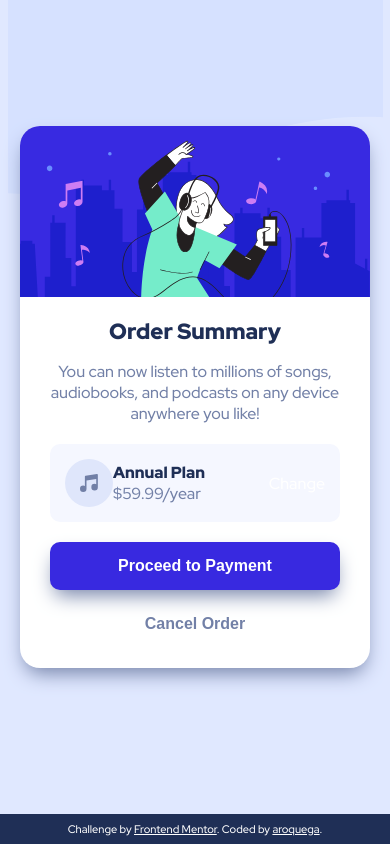
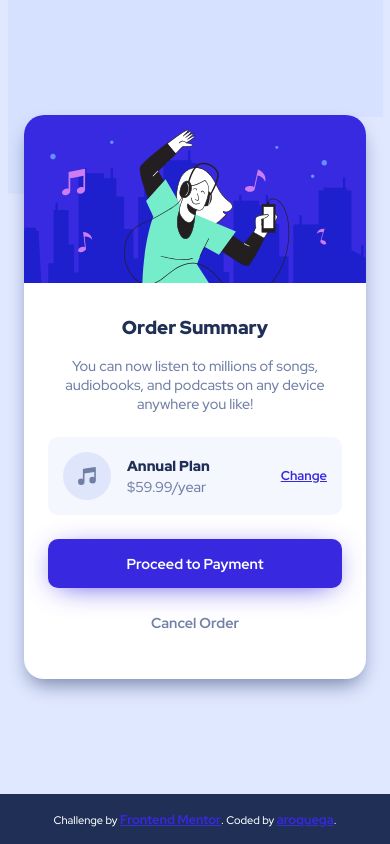
Before and after one commit to aroquega/order-summary-component-main, a plain HTML site: page index.html in a window 390 px wide. Drawn offline with Linux system fonts and the light colour scheme.

Commit message:
chore: Arregla los estilos en mobile

```diff
--- a/index.html
+++ b/index.html
@@ -1,12 +1,17 @@
 <!DOCTYPE html>
 <html lang="en">
   <head>
-    <meta charset="UTF-8">
-    <meta name="viewport" content="width=device-width, initial-scale=1.0">
+    <meta charset="UTF-8" />
+    <meta name="viewport" content="width=device-width, initial-scale=1.0" />
     <!-- displays site properly based on user's device -->
 
-    <link rel="icon" type="image/png" sizes="32x32" href="./images/favicon-32x32.png">
-    <link rel="stylesheet" href="styles.css">
+    <link
+      rel="icon"
+      type="image/png"
+      sizes="32x32"
+      href="./images/favicon-32x32.png"
+    />
+    <link rel="stylesheet" href="styles.css" />
 
     <title>Frontend Mentor | Order summary card</title>
   </head>
@@ -14,38 +19,30 @@
     <div class="app">
       <main class="app__content">
         <article class="card">
-            <img class="card-image" src="images/illustration-hero.svg" alt=""/>
+          <img class="card-image" src="images/illustration-hero.svg" alt="" />
           <section class="card__body">
-                <header class="card__title">
-                    <h1 class="heading center dark-color">
-                        Order Summary
-                    </h1>
+            <header class="card__header">
+              <h1 class="text--title">Order Summary</h1>
+              <p class="paragraph">
+                You can now listen to millions of songs, audiobooks, and
+                podcasts on any device anywhere you like!
+              </p>
             </header>
-                <p class="paragraph">
-                    You can now listen to millions of songs, audiobooks, and podcasts on any
-                    device anywhere you like!
-                </p>
 
             <section class="pricing-panel">
-                    <img src="images/icon-music.svg"/>
+              <img src="images/icon-music.svg" />
               <div>
-                <span class="text--title">
-                Annual Plan
-                    </span>
-                        <span class="text--paragraph">
-                $59.99/year
-                    </span>
+                <span class="text--subtitle">Annual Plan </span>
+                <span class="paragraph"> $59.99/year </span>
               </div>
-                    <a>
-                        Change
-                    </a>
+              <a href=""> Change </a>
             </section>
 
             <section class="card__actions">
-                    <button class="button button--primary">
+              <button class="button button--primary" type="button">
                 Proceed to Payment
               </button>
-                    <button class="button button-text">
+              <button class="button button-text" type="button">
                 Cancel Order
               </button>
             </section>
@@ -54,8 +51,10 @@
       </main>
       <footer class="app__footer">
         <div class="attribution">
-            Challenge by <a href="https://www.frontendmentor.io?ref=challenge" target="_blank">Frontend Mentor</a>.
-            Coded by <a href="#">aroquega</a>.
+          Challenge by
+          <a href="https://www.frontendmentor.io?ref=challenge" target="_blank"
+            >Frontend Mentor</a
+          >. Coded by <a href="#">aroquega</a>.
         </div>
       </footer>
     </div>
--- a/styles.css
+++ b/styles.css
@@ -25,7 +25,7 @@ html {
 .app {
     height: 100vh;
     display: grid;
-    grid-template-rows: 1fr 50px;
+    grid-template-rows: minmax(0px, 1fr) 50px;
     background-color: var(--pale-blue);
     background-image: url("images/pattern-background-mobile.svg");
     background-position: top center;
@@ -33,11 +33,12 @@ html {
 }
 
 .app__content {
-    place-self: center;
+    padding: 1.5rem;
+    display: grid;
+    place-content: center;
 }
 
 .app__footer {
-    margin-block-start: 20px;
     background-color: var(--dark-blue);
     color: white;
     text-align: center;
@@ -49,13 +50,22 @@ html {
 
 .card {
     border-radius: var(--round-factor);
-    margin-inline: 20px;
     box-shadow: 0px 10px 20px -5px var(--desaturated-blue);
     background-color: white;
 }
 
 .card__body {
-    padding: 20px 30px;
+    padding: 2rem 1.5rem;
+    display: flex;
+    flex-direction: column;
+    gap: 1.5rem;
+}
+
+.card__header {
+    padding-inline: 1rem;
+    display: flex;
+    flex-direction: column;
+    gap: 1rem;
 }
 
 .card-image {
@@ -72,23 +82,26 @@ html {
     gap: 10px;
 }
 
-.card__title {
-    margin-block-end: 15px;
-}
-
 .button {
+    appearance: none;
     border: none;
-    font-size: 1rem;
+    font-size: .9rem;
     padding-block: 15px;
     padding-inline: 40px;
     border-radius: 10px;
     font-weight: 700;
+    font-family: 'Red Hat Display', sans-serif;
 }
 
 .button--primary {
     background-color: var(--bright-blue);
     color: white;
-    box-shadow: 0px 10px 20px -5px var(--desaturated-blue);
+    box-shadow: 0px 5px 30px -10px var(--bright-blue);
+    transition: 200ms background-color;
+}
+
+.button--primary:hover {
+    background-color: var(--dark-blue);
 }
 
 .button-text {
@@ -112,32 +125,46 @@ html {
 
 .paragraph {
     color: var(--desaturated-blue);
-    font-size: 1rem;
+    font-size: 0.9rem;
     text-align: center;
 }
 
 .pricing-panel {
     display: flex;
     align-items: center;
+    justify-content: space-between;
     background-color: var(--very-pale-blue);
     border-radius: 10px;
     padding: 15px;
-    margin-block: 20px;
+    gap: 1rem;
+}
+
+.plan-info {
+    display: flex;
+    align-items: center;
+    gap: 0.5rem;
 }
 
 .text--title {
     font-weight: 900;
     color: var(--dark-blue);
+    text-align: center;
 }
 
-.text--paragraph {
-    color: var(--desaturated-blue);
+.text--subtitle {
+    font-weight: 900;
+    color: var(--dark-blue);
+    text-align: center;
+    font-size: 0.9rem;
 }
+
 
 .text--normal-size {
     font-size: 1rem;
 }
 
 a {
-    color: white;
+    font-size: 0.8rem;
+    font-weight: 700;
+    color: var(--bright-blue);
 }
```
Lines whose indentation alone changed are shown as unchanged.
